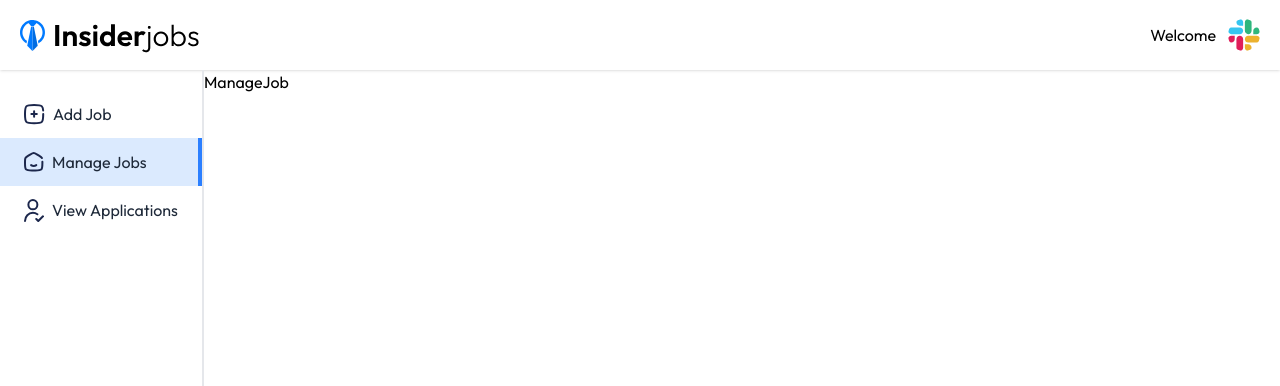
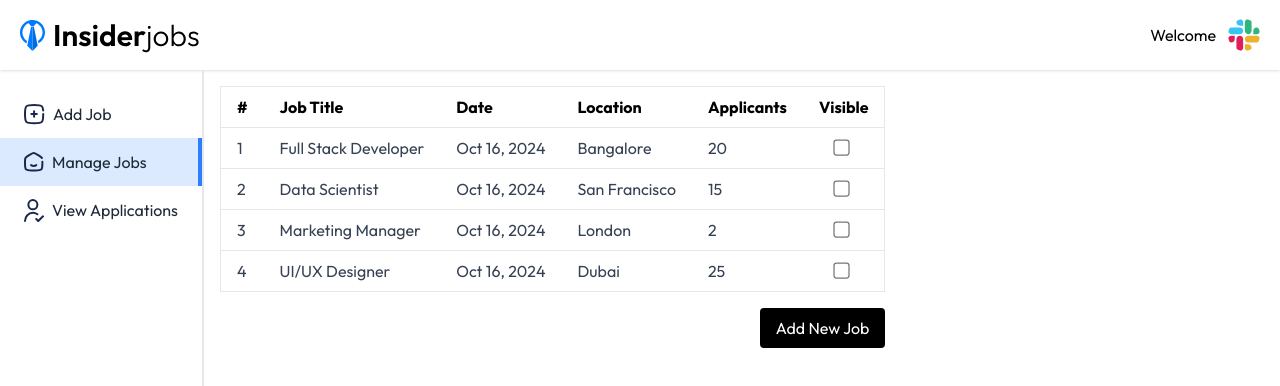
Before and after one commit to VanshikaSahu05/Job-Portal, a React (Vite) app in the folder client/: page /dashboard/manage-jobs in a window 1280 px wide. Shown: the top 386 px of the page. Built offline with nearby package versions, Linux system fonts and the light colour scheme; a web font is replaced by a local one.

Commit message:
Manage Jobs Page completed

```diff
--- a/client/src/Pages/Applications.jsx
+++ b/client/src/Pages/Applications.jsx
@@ -57,20 +57,20 @@
         <h2 className="text-xl font-semibold mb-4">Jobs Applied</h2>
         <table className="min-w-full bg-white border border-gray-300 rounded-lg">
           <thead>
-            <tr>
-              <th className="py-3 px-4 border-b border-gray-300 text-left">
+            <tr className="border-b border-gray-200">
+              <th className="py-3 px-4  text-left">
                 Company
               </th>
-              <th className="py-3 px-4 border-b border-gray-300 text-left">
+              <th className="py-3 px-4  text-left">
                 Job Title
               </th>
-              <th className="py-3 px-4 border-b border-gray-300 text-left max-sm:hidden">
+              <th className="py-3 px-4  text-left max-sm:hidden">
                 Location
               </th>
-              <th className="py-3 px-4 border-b border-gray-300 text-left max-sm:hidden">
+              <th className="py-3 px-4  text-left max-sm:hidden">
                 Date
               </th>
-              <th className="py-3 px-4 border-b border-gray-300 text-left">
+              <th className="py-3 px-4  text-left">
                 Status
               </th>
             </tr>
@@ -78,21 +78,21 @@
           <tbody>
             {jobsApplied.map((job, index) =>
               true ? (
-                <tr>
-                  <td className="py-3 px-4 flex items-center gap-2 border-b border-gray-300">
+                <tr className="border-b border-gray-200">
+                  <td className="py-3 px-4 flex items-center gap-2 ">
                     <img className="w-8 h-8" src={job.logo} alt="" />{" "}
                     {job.company}
                   </td>
-                  <td className="py-2 px-4 border-b border-gray-300">
+                  <td className="py-2 px-4 ">
                     {job.title}
                   </td>
-                  <td className="py-2 px-4 border-b border-gray-300 max-sm:hidden">
+                  <td className="py-2 px-4  max-sm:hidden">
                     {job.location}
                   </td>
-                  <td className="py-2 px-4 border-b border-gray-300 max-sm:hidden">
+                  <td className="py-2 px-4  max-sm:hidden">
                     {moment(job.date).format("ll")}
                   </td>
-                  <td className="py-2 px-4 border-b border-gray-300">
+                  <td className="py-2 px-4 ">
                     <span
                       className={`${
                         job.status === "Accepted"
--- a/client/src/Pages/ManageJob.jsx
+++ b/client/src/Pages/ManageJob.jsx
@@ -1,9 +1,44 @@
-import React from 'react'
+import React from "react";
+import { manageJobsData } from "../assets/assets";
+import moment from "moment";
+import { useNavigate } from "react-router-dom";
+const ManageJob = () => {
+  const navigate = useNavigate();
+  return (
+    <div className="container p-4 max-w-5xl">
+      <div className="overflow-x-auto">
+        <table className="min-w-full bg-white border border-gray-200 max-sm:text-sm">
+          <thead>
+            <tr className="border-b border-gray-200">
+              <th className="py-2 px-4  text-left max-sm:hidden ">#</th>
+              <th className="py-2 px-4  text-left">Job Title</th>
+              <th className="py-2 px-4  text-left max-sm:hidden">Date</th>
+              <th className="py-2 px-4  text-left max-sm:hidden">Location</th>
+              <th className="py-2 px-4  text-center">Applicants</th>
+              <th className="py-2 px-4  text-left">Visible</th>
+            </tr>
+          </thead>
+          <tbody>
+            {manageJobsData.map((job, index) => (
+              <tr key={index} className="text-gray-700 border-b border-gray-200">
+                <td className="py-2 px-4 max-sm:hidden ">{index + 1}</td>
+                <td className="py-2 px-4 ">{job.title}</td>
+                <td className="py-2 px-4 max-sm:hidden">{moment(job.date).format("ll")}</td>
+                <td className="py-2 px-4 max-sm:hidden">{job.location}</td>
+                <td className="py-2 px-4 ">{job.applicants}</td>
+                <td className="py-2 px-4 ">
+                  <input className="scale-125 ml-4" type="checkbox" />
+                </td>
+              </tr>
+            ))}
+          </tbody>
+        </table>
+      </div>
+      <div className=" mt-4 flex justify-end rounded">
+        <button onClick={e=> navigate('/dashboard/add-job')} className="px-4 py-2 bg-black text-white  rounded"> Add New Job</button>
+      </div>
+    </div>
+  );
+};
 
-const ManageJob = () => {
-  return (
-    <div>ManageJob</div>
-  )
-}
-
-export default ManageJob
+export default ManageJob;
```
